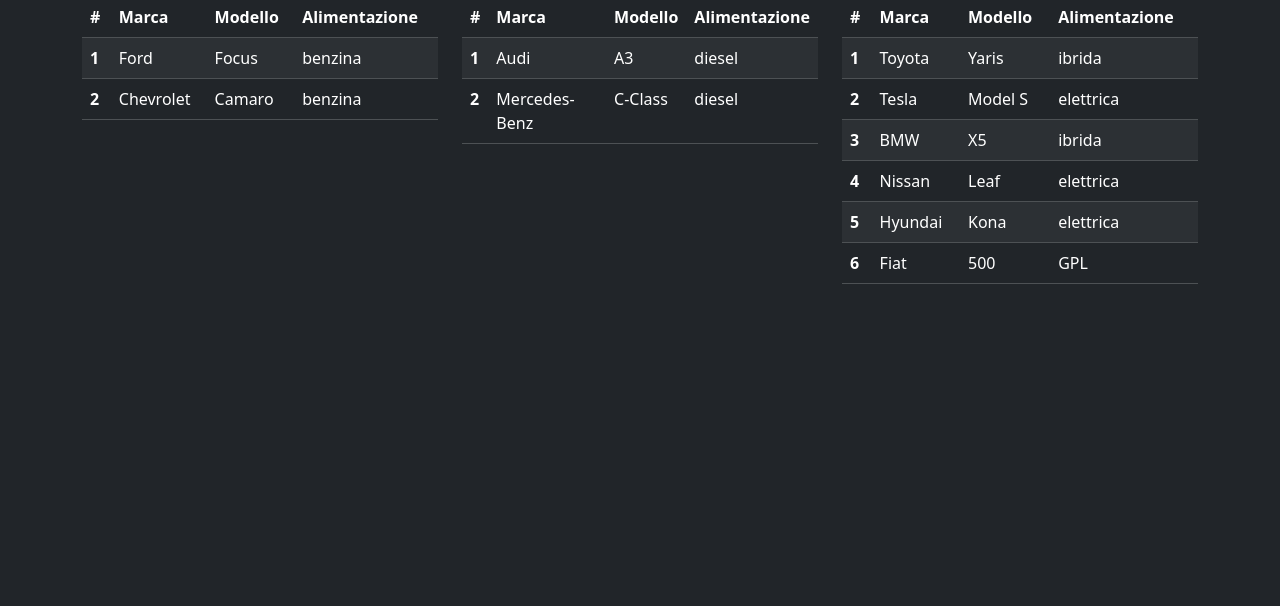
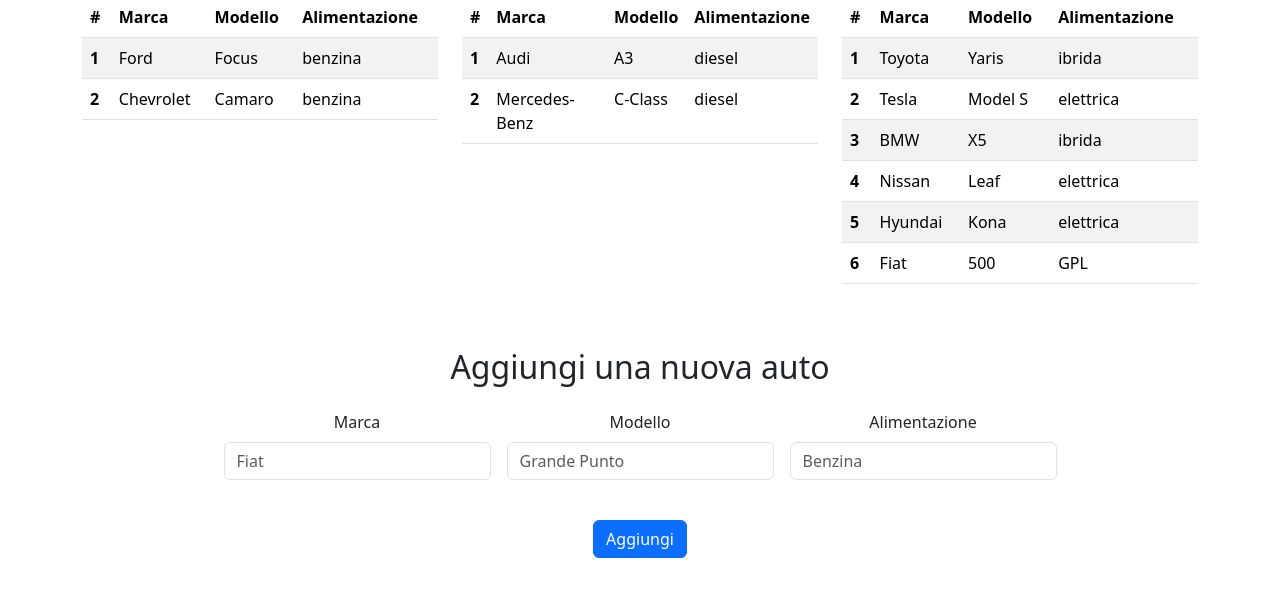
Before and after one commit to GianmarcoOrabona/js-automobili, a plain HTML site: page index.html in a window 1280 px wide. Shown: the part 694-1300 px from the top of the page. Before the commit the page ends 994 px from the top, so only its background shows below. Drawn offline with nearby package versions, Linux system fonts and the light colour scheme.

Commit message:
add form layout

```diff
--- a/assets/js/main.js
+++ b/assets/js/main.js
@@ -84,7 +84,7 @@ function carTableGenerator(array) {
 
     // Creo una table dove inserire dinamicamente le auto
     let table = `
-<table class="table table-striped table-dark">
+<table class="table table-striped">
     <thead>
         <tr>
             <th scope="col">#</th>
@@ -126,7 +126,7 @@ function carTableFiltered(array, type) {
     let table = `
     <div class="col-4">
         ${h1}
-        <table class="table table-striped table-dark">
+        <table class="table table-striped">
             <thead>
                 <tr>
                     <th scope="col">#</th>
--- a/index.html
+++ b/index.html
@@ -11,7 +11,7 @@
         integrity="sha384-T3c6CoIi6uLrA9TneNEoa7RxnatzjcDSCmG1MXxSR1GAsXEV/Dwwykc2MPK8M2HN" crossorigin="anonymous">
 </head>
 
-<body class="bg-dark">
+<body>
 
     <div class="container mt-5">
         <h1 class="text-white mb-3">Lista di tutte le auto disponibili</h1>
@@ -20,6 +20,26 @@
         </div>
         <div class="row cars-filter">
 
+        </div>
+        <div class="form-container text-center">
+            <h2 class="text-center mt-5 mb-3">Aggiungi una nuova auto</h2>
+            <form class="row g-3 justify-content-center" data-bitwarden-watching="1" onsubmit="addCar(event)">
+                <div class="col-md-3 my-4">
+                    <label for="brand" class="form-label">Marca</label>
+                    <input type="text" class="form-control" id="brand" placeholder="Fiat">
+                </div>
+                <div class="col-md-3 my-4">
+                    <label for="model" class="form-label">Modello</label>
+                    <input type="text" class="form-control" id="model" placeholder="Grande Punto">
+                </div>
+                <div class="col-md-3 my-4">
+                    <label for="supply" class="form-label">Alimentazione</label>
+                    <input type="number" class="form-control" id="supply" placeholder="Benzina">
+                </div>
+                <div class="col-12 mb-5">
+                    <button type="submit" class="btn btn-primary">Aggiungi</button>
+                </div>
+            </form>
         </div>
     </div>
 
```
